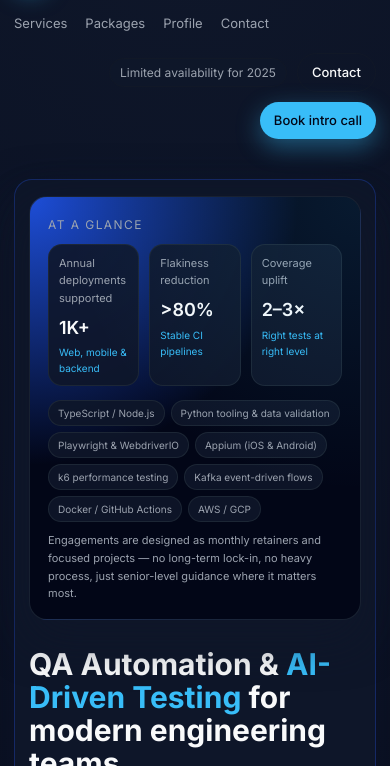
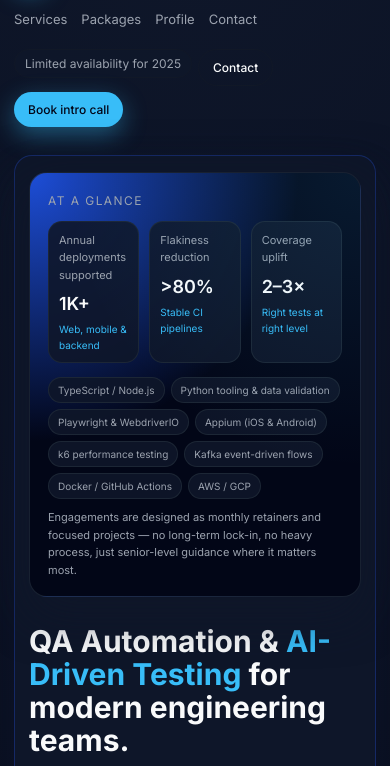
Before and after one commit to nikosthermo/testhubai-site, a plain HTML site: page index.html in a window 390 px wide. Shown: the part 78-844 px from the top of the page. Drawn offline with Linux system fonts and the light colour scheme.

Commit message:
Enhancements for Mobile Screens

```diff
--- a/index.html
+++ b/index.html
@@ -40,6 +40,8 @@
       background: radial-gradient(circle at top, #0f172a 0, #020617 50%, #020617 100%);
       color: var(--text);
       line-height: 1.6;
+      /* prevent sideways scroll on mobile */
+      overflow-x: hidden;
     }
 
     a {
@@ -638,6 +640,35 @@
     }
 
     @media (max-width: 640px) {
+      .page {
+        padding-inline: 14px;
+      }
+
+      header {
+        margin-bottom: 28px;
+        gap: 12px;
+      }
+
+      .main-nav {
+        font-size: 13px;
+        gap: 14px;
+        /* allow horizontal scroll instead of forcing page overflow */
+        overflow-x: auto;
+        padding-bottom: 4px;
+        -webkit-overflow-scrolling: touch;
+      }
+
+      .top-cta {
+        justify-content: flex-start;
+        align-items: flex-start;
+        gap: 6px;
+      }
+
+      .top-cta .btn,
+      .top-cta .pill {
+        font-size: 12px;
+      }
+
       .service-grid,
       .pricing-grid,
       .process-grid {
@@ -646,10 +677,6 @@
 
       section {
         padding: 16px 14px 14px;
-      }
-
-      .page {
-        padding-inline: 14px;
       }
     }
   </style>
@@ -982,7 +1009,7 @@
                 <div class="cs-role">Senior QA Automation Engineer</div>
                 <p class="cs-text">
                   Supporting AI-driven maritime optimisation products with backend system tests, CI/CD integration
-                  and automation frameworks around Python, Kafka, RabbitMQ and cloud-native stacks.
+                  and automation frameworks around Python, Kafka and cloud-native stacks.
                 </p>
               </div>
 
@@ -990,8 +1017,7 @@
                 <div class="cs-title">Reydix</div>
                 <div class="cs-role">Head of QA | Lead Software Engineer in Test</div>
                 <p class="cs-text">
-                  Built test automation from scratch for mobile and backend in TypeScript, introduced DDD and BDD
-                  system tests, stabilised pipelines and led the QA function in a fast-growing product environment.
+                  Built test automation from scratch for mobile and backend in TypeScript, introduced DDD and BDD system tests, stabilised pipelines and led the QA function in a fast-growing product environment.
                 </p>
               </div>
 
```
